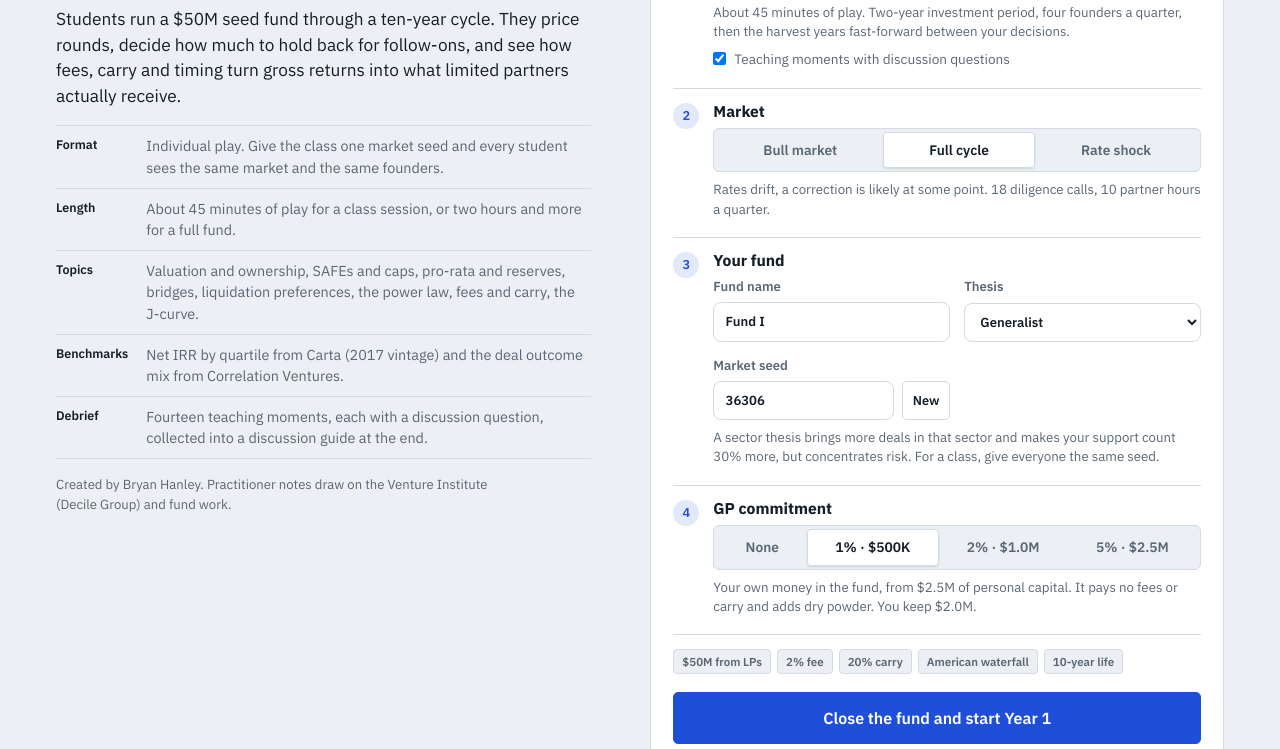
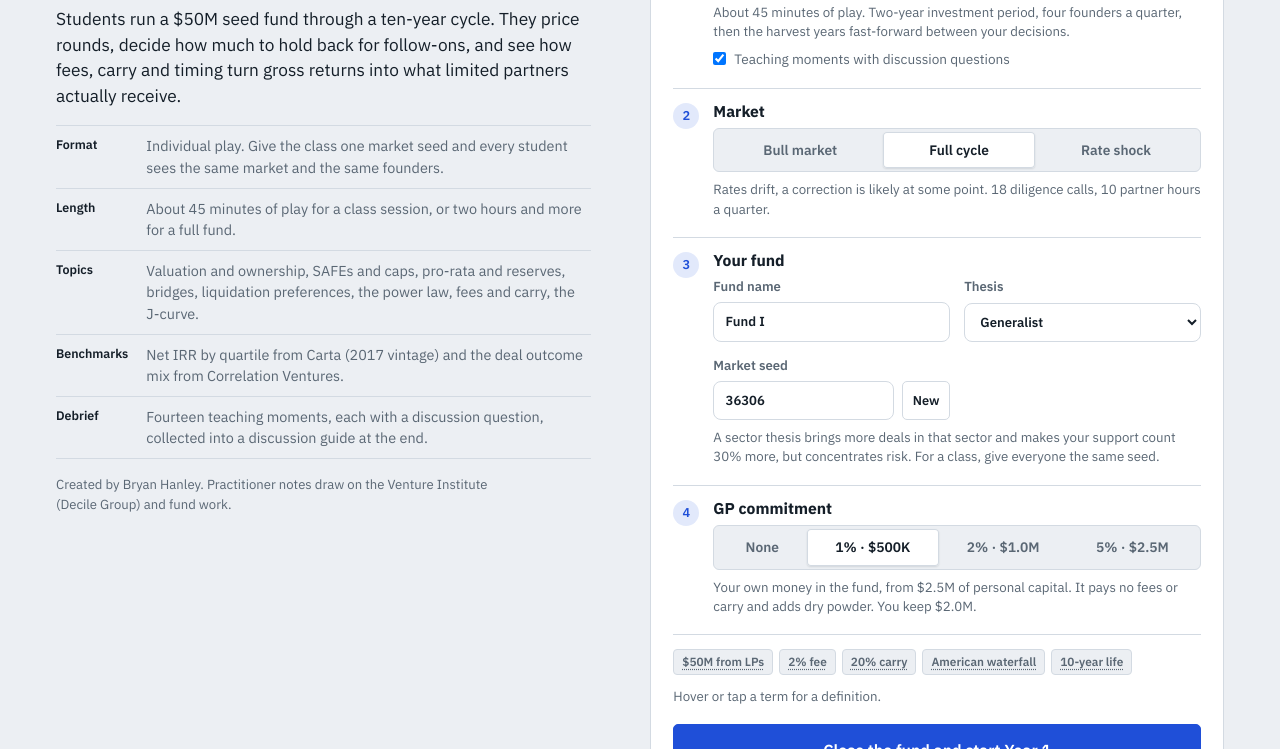
Before and after one commit to bryhanley2/venture-capital-game, a plain HTML site: page index.html in a window 1280 px wide. Shown: the part 203-952 px from the top of the page. Drawn offline with Linux system fonts and the light colour scheme.

Commit message:
Add definitions to the fund terms on the setup screen
Hover, tap or keyboard focus on $50M from LPs, 2% fee, 20% carry, American waterfall
and 10-year life shows a short definition anchored inside the setup card.

Co-Authored-By: Claude Opus 5.5 <noreply@anthropic.com>
Claude-Session: https://claude.ai/code/session_017zThGc2JdAew4jhHKXtC1Q

```diff
--- a/index.html
+++ b/index.html
@@ -82,7 +82,14 @@ label.f{display:grid;gap:.35rem;font-size:.82rem;font-weight:600;color:var(--mut
 .seg button.on{background:var(--card);color:var(--ink);box-shadow:0 1px 2px rgba(20,30,40,.12),inset 0 0 0 1px var(--line)}
 .seg button:focus-visible{outline:2px solid var(--accent);outline-offset:1px}
 .terms-chips{display:flex;flex-wrap:wrap;gap:6px;padding-top:14px;border-top:1px solid var(--line)}
-.terms-chips span{font-family:var(--f-mono);font-size:.72rem;font-weight:600;padding:3px 8px;border-radius:999px;background:var(--paper);border:1px solid var(--line);color:var(--muted)}
+.terms-chips{position:relative}
+.tip{position:static;display:inline-block}
+.terms-chips .tip-btn{font:inherit;font-size:.74rem;font-weight:600;padding:3px 8px;border-radius:4px;background:var(--paper);border:1px solid var(--line);color:var(--muted);text-decoration:underline dotted;text-underline-offset:3px;cursor:help}
+.terms-chips .tip-btn:hover,.terms-chips .tip-btn:focus-visible,.tip:focus-within .tip-btn{color:var(--ink);border-color:var(--accent)}
+.tip-pop{display:none;position:absolute;z-index:30;left:0;right:0;top:calc(100% + 6px);max-width:440px;padding:10px 12px;border-radius:6px;background:var(--card);border:1px solid var(--line);box-shadow:0 8px 24px rgba(15,25,35,.16);font-size:.83rem;line-height:1.45;color:var(--ink);font-weight:400;text-align:left}
+.tip-pop b{display:block;margin-bottom:3px;font-size:.85rem}
+.tip:hover .tip-pop,.tip:focus-within .tip-pop{display:block}
+.terms-chips span.tip-x{font-family:var(--f-mono);font-size:.72rem;font-weight:600;padding:3px 8px;border-radius:999px;background:var(--paper);border:1px solid var(--line);color:var(--muted)}
 .cta{width:100%;justify-content:center}
 .how .hn{font-family:var(--f-display);font-weight:800;font-size:1.02rem}
 .srcs{font-size:.76rem;color:var(--muted);border-top:1px solid var(--line);padding-top:14px}
@@ -1370,6 +1377,14 @@ function momentumLabel(c){
 
 // Brand mark: a power-law curve in a rounded square.
 const LOGO=(cls='')=>`<svg class="logo ${cls}" viewBox="0 0 32 32" aria-hidden="true"><rect x="1" y="1" width="30" height="30" rx="8" class="lg-bg"/><path d="M7 7 C 9 19, 13 23, 25 24" class="lg-curve"/><circle cx="7" cy="7" r="2.4" class="lg-dot"/></svg>`;
+// Definitions for the fund terms shown above the start button.
+const FUND_TERMS=[
+  ['$50M from LPs','Limited partners (LPs)','The investors in the fund: pensions, endowments, family offices and wealthy individuals. They commit $50M up front, and the fund calls the money as it needs it. Their liability is limited to what they commit, and they stay out of individual investment decisions.'],
+  ['2% fee','Management fee','2% of the $50M commitment every year: $1M a year, $10M over ten years. It pays the firm\u2019s salaries and costs whether or not the fund makes money, so about $40M is left to invest.'],
+  ['20% carry','Carried interest','The GP\u2019s share of the profits. Once LPs have their invested capital back, the GP keeps 20% of the gains and LPs keep 80%. No profit, no carry.'],
+  ['American waterfall','American (deal-by-deal) waterfall','Profits are split one exit at a time. When a company sells above cost, the GP takes 20% of that deal\u2019s profit right away, even if other companies are losing money. A clawback at the end returns any carry above 20% of the whole fund\u2019s profit. A European waterfall instead pays no carry until LPs get all their capital back.'],
+  ['10-year life','Fund life','The fund invests in new companies for its first years (two in a class session, four in a full fund), then spends the rest supporting and exiting them. At year ten, anything not yet sold is counted at its last valuation.'],
+];
 function seg(name,opts,cur,act){
   return `<div class="seg" role="radiogroup" aria-label="${name}">${opts.map(([k,l])=>`<button class="${cur===k?'on':''}" role="radio" aria-checked="${cur===k}" data-act="${act}" data-k="${k}">${l}</button>`).join('')}</div>`;
 }
@@ -1411,7 +1426,8 @@ function renderStart(){
       <div class="step"><span class="sn">4</span><div class="sb"><h3>GP commitment</h3>
         ${seg('GP commitment',GP_OPTS.map(x=>[String(x),x?pct(x,0)+' · '+fmt$(FUND*x):'None']),String(START.gp),'pickGp')}
         <p class="hint">Your own money in the fund, from ${fmt$(GP_WEALTH)} of personal capital. It pays no fees or carry and adds dry powder. You keep ${fmt$(GP_WEALTH-FUND*START.gp)}.</p></div></div>
-      <div class="terms-chips"><span>$50M from LPs</span><span>2% fee</span><span>20% carry</span><span>American waterfall</span><span>10-year life</span></div>
+      <div class="terms-chips" aria-label="Fund terms">${FUND_TERMS.map(([l,t,d],i)=>`<span class="tip ${i>=FUND_TERMS.length-2?'r':''}"><button type="button" class="tip-btn" aria-describedby="tip-${i}">${l}</button><span class="tip-pop" role="tooltip" id="tip-${i}"><b>${t}</b>${d}</span></span>`).join('')}</div>
+      <p class="hint" style="margin-top:-6px">Hover or tap a term for a definition.</p>
       <button class="primary big cta" data-act="start">Close the fund and start Year 1</button>
     </section>
     <footer class="srcs">Benchmarks: Carta VC Fund Performance Report, Q1 2025 (2017 vintage). S&amp;P 500 10-year return: Cambridge Associates, H1 2025. Outcome mix: Correlation Ventures via Deutsche Bank Wealth Management. Companies, founders and co-investor funds in the game are fictional.</footer>
```
